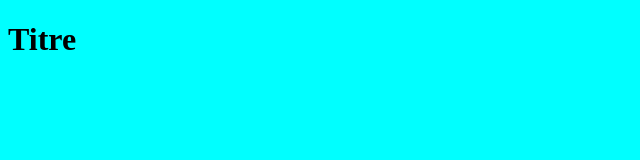
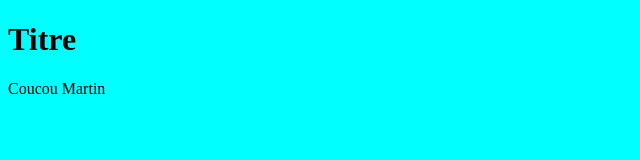
Before and after one commit to MartinPerner/Exo-5, a plain HTML site: page index.html in a window 1280 px wide. Shown: the whole page, without its empty margins (0-640 px from the left). Drawn offline with Linux system fonts and the light colour scheme.

Commit message:
ajout de la balise p

```diff
--- a/index.html
+++ b/index.html
@@ -13,7 +13,7 @@
 </head>
 <body>
     <h1>Titre</h1>
-
+    <p>Coucou Martin</p>
 <script src="script.js"></script>
 </body>
 </html>
```
